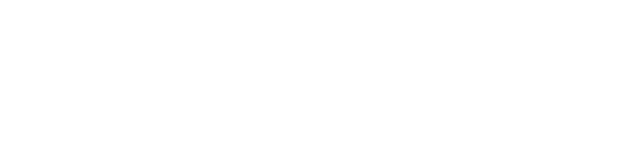
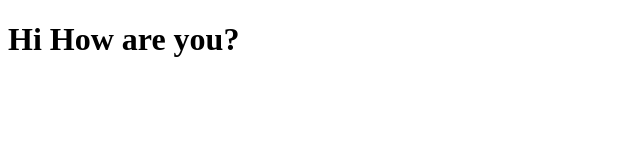
Before and after one commit to Junayed5/first-repo, a plain HTML site: page index.html in a window 1280 px wide. Shown: the whole page, without its empty margins (0-640 px from the left). Drawn offline with Linux system fonts and the light colour scheme.

Commit message:
add code

```diff
--- a/index.html
+++ b/index.html
@@ -7,6 +7,6 @@
     <title>first Github repo</title>
 </head>
 <body>
-
+    <h1>Hi How are you?</h1>
 </body>
 </html>
```
